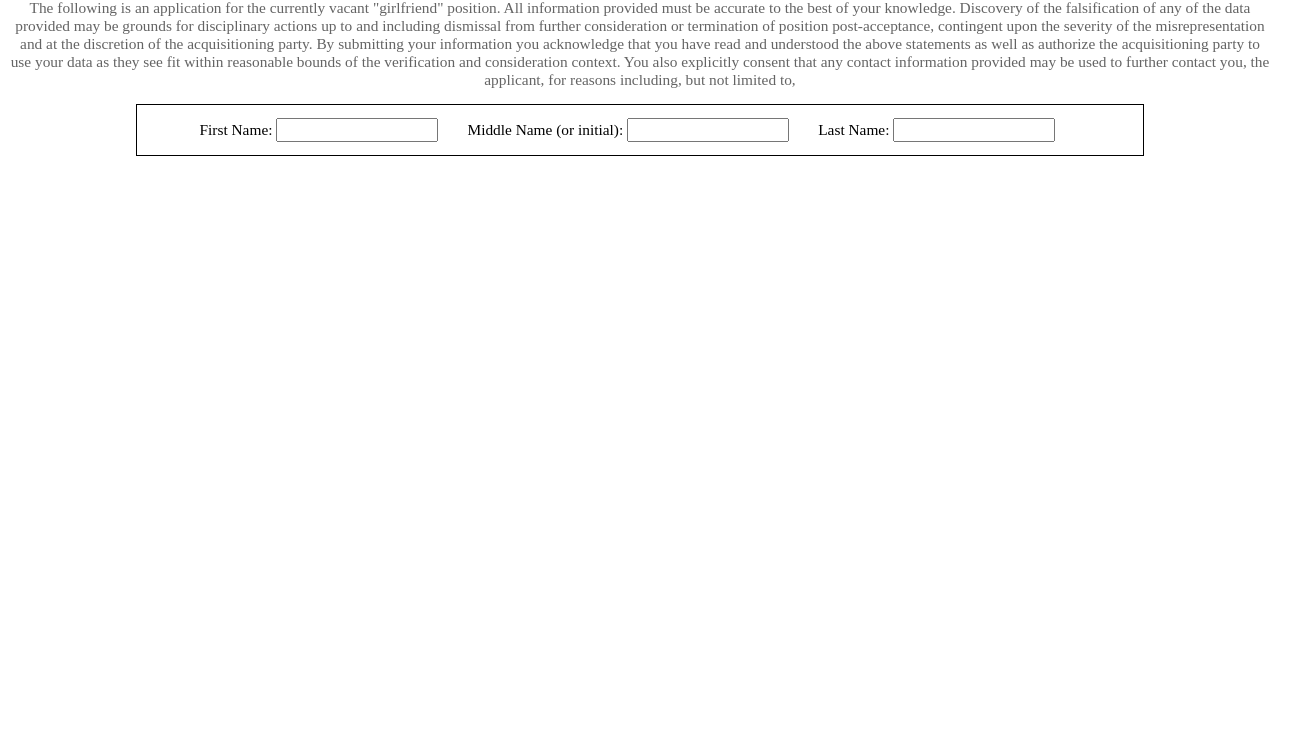
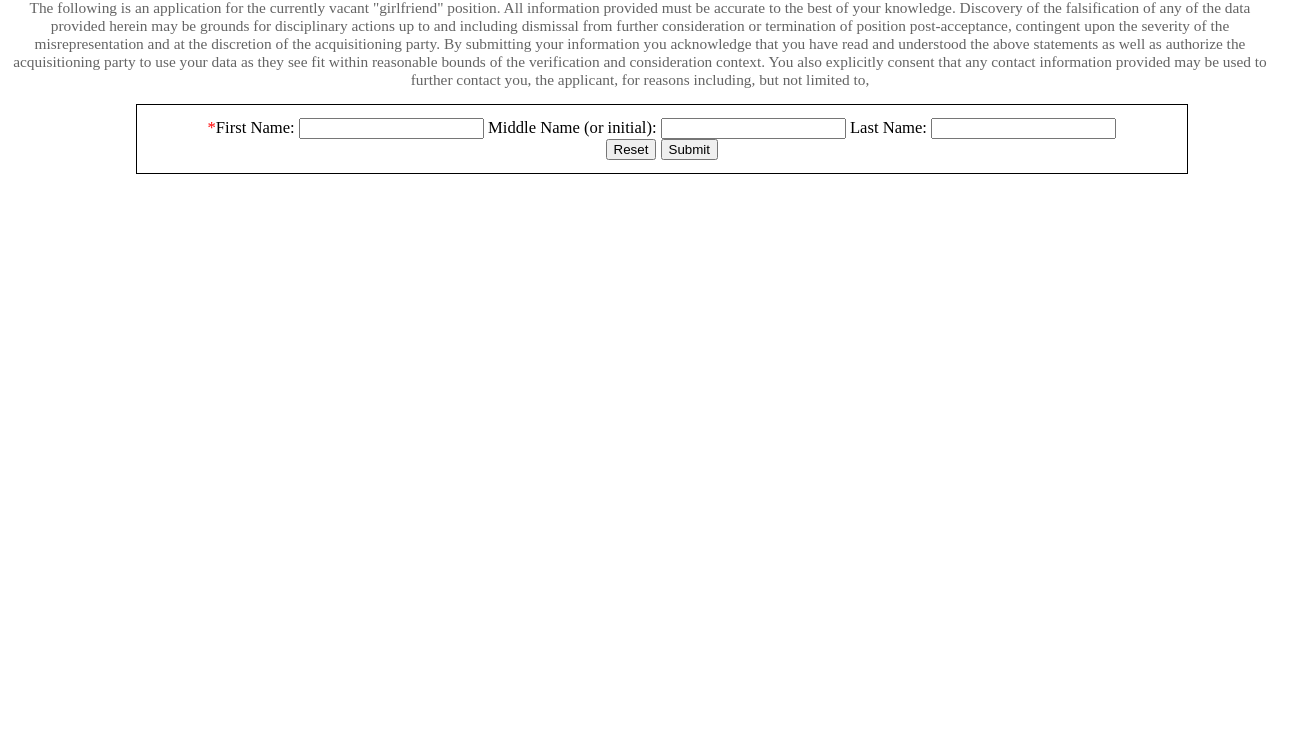
Before and after one commit to eksabur/webApplication, a website: page public_html/app.html in a window 1280 px wide. Shown: the part 69-800 px from the top of the page, 1316 px wide, since content can reach past the window. Drawn offline with Linux system fonts and the light colour scheme.

Commit message:
modified form styling

```diff
--- a/public_html/app.html
+++ b/public_html/app.html
@@ -14,7 +14,7 @@
                 <p>
                     The following is an application for the currently vacant "girlfriend" position.
                     All information provided must be accurate to the best of your knowledge. Discovery
-                    of the falsification of any of the data provided may be grounds for disciplinary
+                    of the falsification of any of the data provided herein may be grounds for disciplinary
                     actions up to and including dismissal from further consideration or termination
                     of position post-acceptance, contingent upon the severity of the misrepresentation
                     and at the discretion of the acquisitioning party. By submitting your information
@@ -27,14 +27,19 @@
             </div>
         </header>
         <form>
-            <div id="name">
-                <label for="fName" class="formContent">First Name: </label>
-                <input type="text" id="fName" name="fName" class="formContent">
-                <label for="mName" class="formContent"> Middle Name (or initial): </label>
-                <input type="text" id="mName" name="mName" class="formContent">
-                <label for="lName" class="formContent"> Last Name: </label>
-                <input type="text" id="lName" name="lName" class="formContent"><br>
+            <div>
+                <label for="fName" class="required">First Name: </label>
+                <input type="text" id="fName" name="fName" required
+                       maxlength="20" size="20" pattern="[A-Za-z]" tabindex="1">
+                <label for="mName"> Middle Name (or initial): </label>
+                <input type="text" id="mName" name="mName"
+                       maxlength="20" size="20" pattern="[A-Za-z]" tabindex="2">
+                <label for="lName"> Last Name: </label>
+                <input type="text" id="lName" name="lName"
+                       maxlength="20" size="20" pattern="[A-Za-z]" tabindex="3"><br>
             </div>
+            <input type="reset">
+            <input type="submit">
         </form>
         <footer>
 
--- a/public_html/styles/style.css
+++ b/public_html/styles/style.css
@@ -5,30 +5,43 @@ h1{
     text-align: center;
     font-size: 3.7vw;
     margin-top: 0;
-    /*border-bottom: solid black;*/
 }
+
 #disclosureNotice>p {
     font-size: 1.2vw;
     text-align: center;
     color: rgb(100,100,100);
     margin-top:-2vw;
 }
+
 form {
     border: solid black;
     border-width: 1px;
     margin-left: 10vw;
     margin-right: 10vw;
     padding: 1vw;
+    font-size: 1.3vw;
+    width: 80vw;
+    display:inline-block;
+    vertical-align: middle;
+    text-align: center;
 }
-.formContent {
-    font-size: 1.2vw;
+
+.required::before {
+    content:"*";
+    color: red;
+}
+
+/*
+input[type="text"] {
+    height: 1.2vw;
 }
 #fName, #mName, #lName {
     margin-right: 2vw;
 }
-#name {
-    text-align: center;
+
+#name input {
+    width: 15%;
+    height: 10%;
 }
-#name input {
-    width: 12vw;
-}
+*/
```
